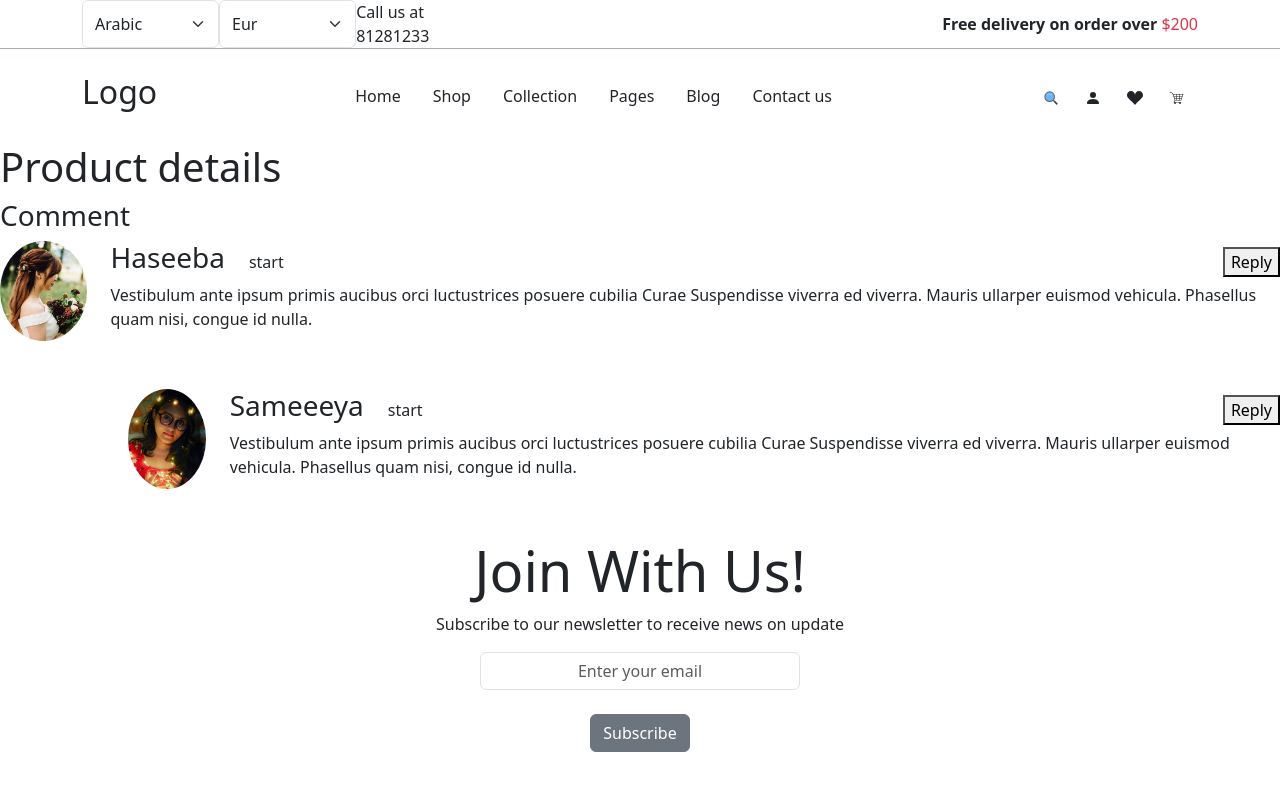
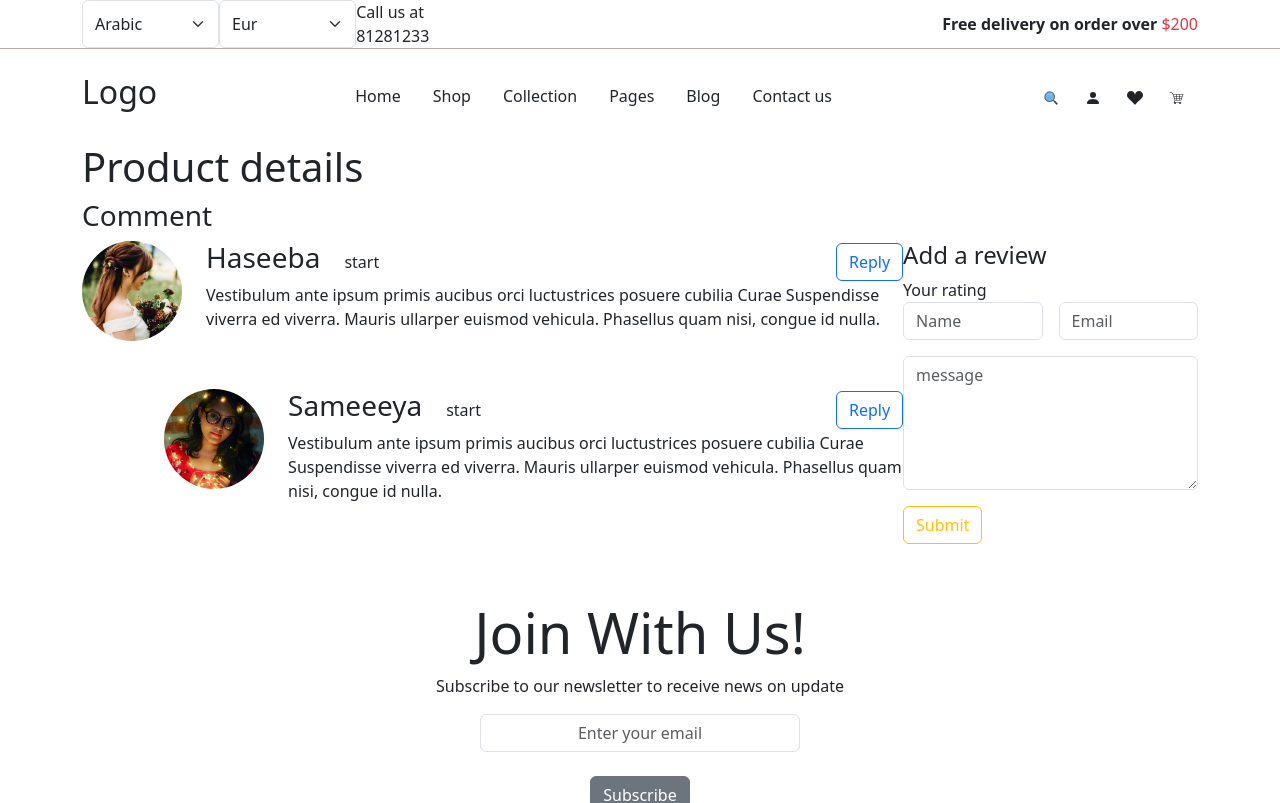
Before and after one commit to rafiurrafi/yellow-ecommerce, a React (Create React App) app: page /products-single in a window 1280 px wide. Shown: the top 803 px of the page. Built offline with nearby package versions, Linux system fonts and the light colour scheme.

Commit message:
added comment tools

```diff
--- a/src/components/comment-content/comment-content.component.jsx
+++ b/src/components/comment-content/comment-content.component.jsx
@@ -1,14 +1,15 @@
+import image from "../../assets/profile-p.jpg";
 const CommentContent = ({ name, imageUrl, message }) => {
   return (
     <div className="d-flex mb-4">
       <div className="comment-img me-4">
-        <img src={imageUrl} alt="" />
+        <img src={imageUrl ? imageUrl : image} alt="" />
       </div>
-      <div>
+      <div style={{ flex: 1 }}>
         <div className="d-flex justify-content-between align-items-center">
           <h3>{name}</h3>
           <div className="me-auto ms-4">start</div>
-          <button>Reply</button>
+          <button className="btn btn-outline-primary">Reply</button>
         </div>
         <div>{message}</div>
       </div>
--- /dev/null
+++ b/src/components/comment-form/comment-form.component.jsx
@@ -0,0 +1,60 @@
+import { useState } from "react";
+
+const defaultFormField = {
+  name: "",
+  email: "",
+  message: "",
+};
+
+const CommentForm = ({ onAddComment }) => {
+  const [formFields, setFormFields] = useState(defaultFormField);
+  const { name, email, message } = formFields;
+  const handleChange = (e) => {
+    const { name, value } = e.target;
+    setFormFields({ ...formFields, [name]: value });
+  };
+  const handleSubmit = (e) => {
+    e.preventDefault();
+    onAddComment({ ...formFields, id: Math.random() * 100, replies: [] });
+  };
+  return (
+    <div>
+      <h4>Add a review</h4>
+      <span>Your rating</span>
+      <form onSubmit={handleSubmit}>
+        <div className="d-flex mb-3">
+          <input
+            type="text"
+            className="form-control me-3"
+            placeholder="Name"
+            name="name"
+            value={name}
+            onChange={handleChange}
+          />
+          <input
+            type="text"
+            className="form-control"
+            placeholder="Email"
+            name="email"
+            value={email}
+            onChange={handleChange}
+          />
+        </div>
+        <div>
+          <textarea
+            className="form-control mb-3"
+            name="message"
+            value={message}
+            onChange={handleChange}
+            placeholder="message"
+            cols="30"
+            rows="5"
+          ></textarea>
+        </div>
+        <button className="btn btn-outline-warning">Submit</button>
+      </form>
+    </div>
+  );
+};
+
+export default CommentForm;
--- a/src/components/comment-item/comment-item.component.jsx
+++ b/src/components/comment-item/comment-item.component.jsx
@@ -1,13 +1,12 @@
 import CommentContent from "../comment-content/comment-content.component";
 import "./comment-item.style.scss";
 const CommentItem = ({ comment }) => {
-  const { name, imageUrl, message } = comment;
   return (
-    <div className="comment-item">
+    <div className="comment-item mb-5">
       <CommentContent {...comment} />
       <div className="comment-inner mt-5">
         {comment?.replies.map((reply) => (
-          <CommentContent {...reply} />
+          <CommentContent key={reply.id} {...reply} />
         ))}
       </div>
     </div>
--- a/src/components/comment-item/comment-item.style.scss
+++ b/src/components/comment-item/comment-item.style.scss
@@ -1,9 +1,8 @@
 .comment {
-  &-item {
-  }
   &-img {
     height: 100px;
     width: 100px;
+    flex: 0 0 100px;
     img {
       width: 100%;
       height: 100%;
--- a/src/components/comment/comment.component.jsx
+++ b/src/components/comment/comment.component.jsx
@@ -1,6 +1,8 @@
+import { useState } from "react";
+import CommentForm from "../comment-form/comment-form.component";
 import CommentItem from "../comment-item/comment-item.component";
 
-const comments = [
+const commentMain = [
   {
     id: 1,
     name: "Haseeba",
@@ -21,12 +23,25 @@ const comments = [
   },
 ];
 const Comment = () => {
+  const [comments, setComments] = useState(commentMain);
+  const addComment = (comment) => {
+    const updates = [...comments];
+    updates.push(comment);
+    setComments(updates);
+  };
   return (
     <div>
       <h3>Comment</h3>
-      {comments.map((comment) => (
-        <CommentItem key={comment.id} comment={comment} />
-      ))}
+      <div className="d-md-flex align-items-start">
+        <div>
+          {comments.map((comment) => (
+            <CommentItem key={comment.id} comment={comment} />
+          ))}
+        </div>
+        <div>
+          <CommentForm onAddComment={addComment} />
+        </div>
+      </div>
     </div>
   );
 };
--- a/src/routes/product-details/product-details.component.jsx
+++ b/src/routes/product-details/product-details.component.jsx
@@ -2,7 +2,7 @@ import Comment from "../../components/comment/comment.component";
 
 const ProductDetails = () => {
   return (
-    <div>
+    <div className="container">
       <h1>Product details</h1>
       <Comment />
     </div>
```
Also changed, not shown: public/assets/profile/profile-p.jpg (added), src/assets/profile-p.jpg (added).
